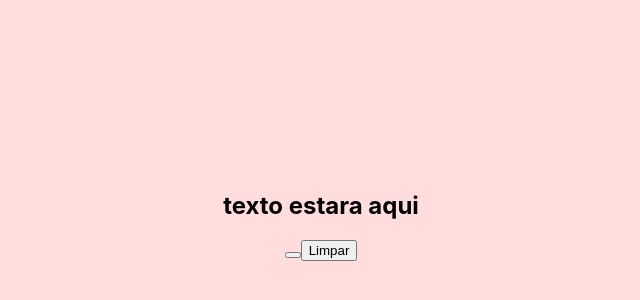
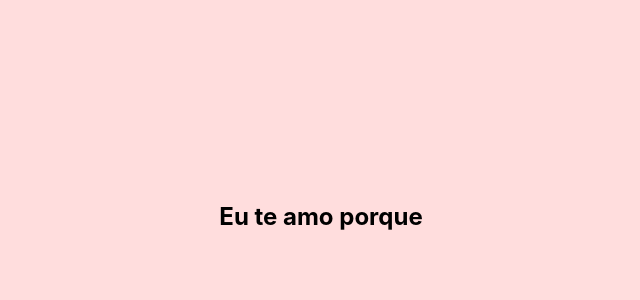
Before and after one commit to daniellourenco-Samba/beloved, a React (Create React App) app: page / in a window 1280 px wide. Shown: the part 184-484 px from the top of the page, without its empty margins (319-959 px from the left). Built offline with nearby package versions, Linux system fonts and the light colour scheme.

Commit message:
Update App.jsx

```diff
--- a/src/App.jsx
+++ b/src/App.jsx
@@ -9,31 +9,28 @@ function App() {
 
 
   const carregaRazao = async () => {
-      console.log('requisitando' + url)
+      setRazao([])
       await axios({
           method: "get",
             url: url
           }).then(function (response) {
-            setRazao(response.data)
+            let dado = response.data
+            carregaDadoNaTela(dado)
           });
-      console.log(razao);
   }
 
-
-  const limpar = () => {
-      setRazao([]);
+  const carregaDadoNaTela = (dado)=>{
+    setTimeout(2000)
+    setRazao(dado)
   }
 
-  setInterval(carregaRazao, 30 * 1000 )
+  setInterval(carregaRazao, 4200000)
 
   return (
     <div className="App">
       <div className="card">
-        <h2>texto estara aqui</h2>
-        <h2>{razao.Num}</h2>
+        <h2>Eu te amo porque</h2>
         <h2>{razao.Reason}</h2>
-        <button onClick={carregaRazao}></button>
-        <button onClick={limpar}>Limpar</button>
       </div>
   </div>
   );
```
